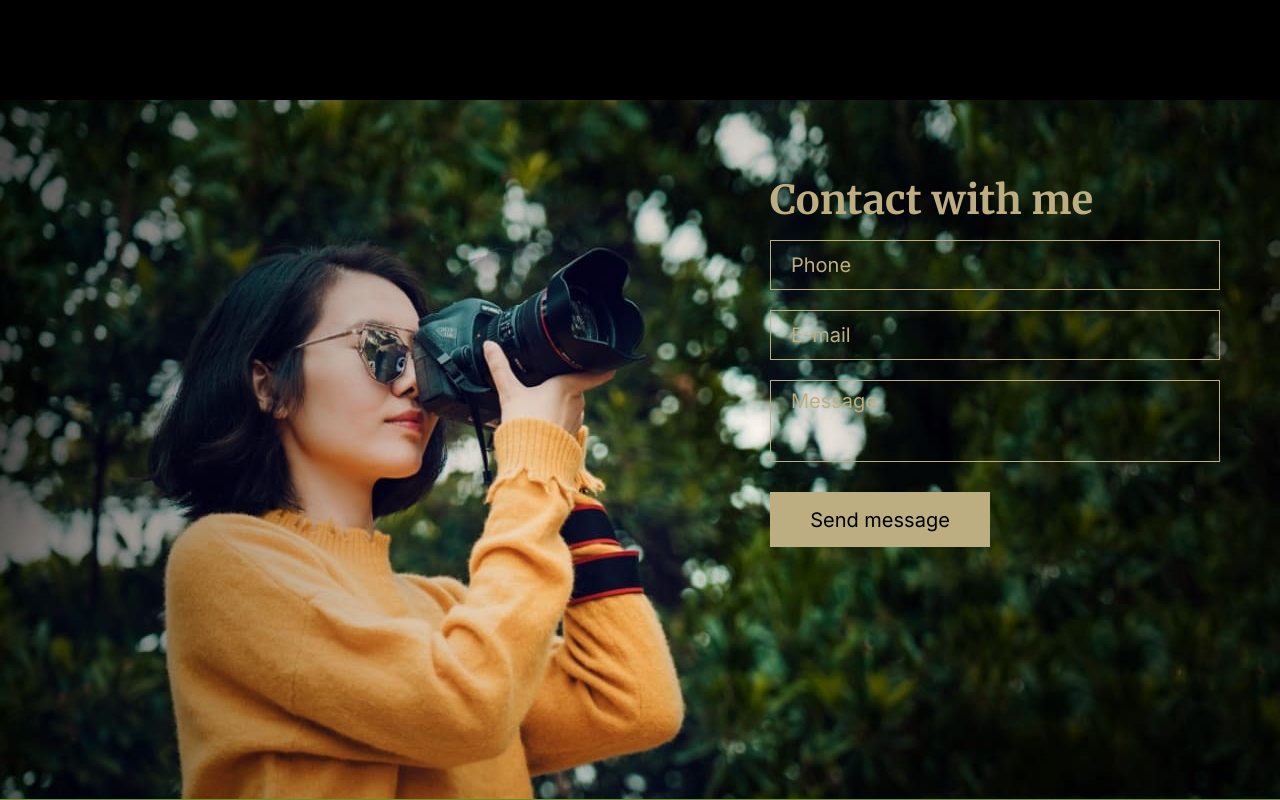
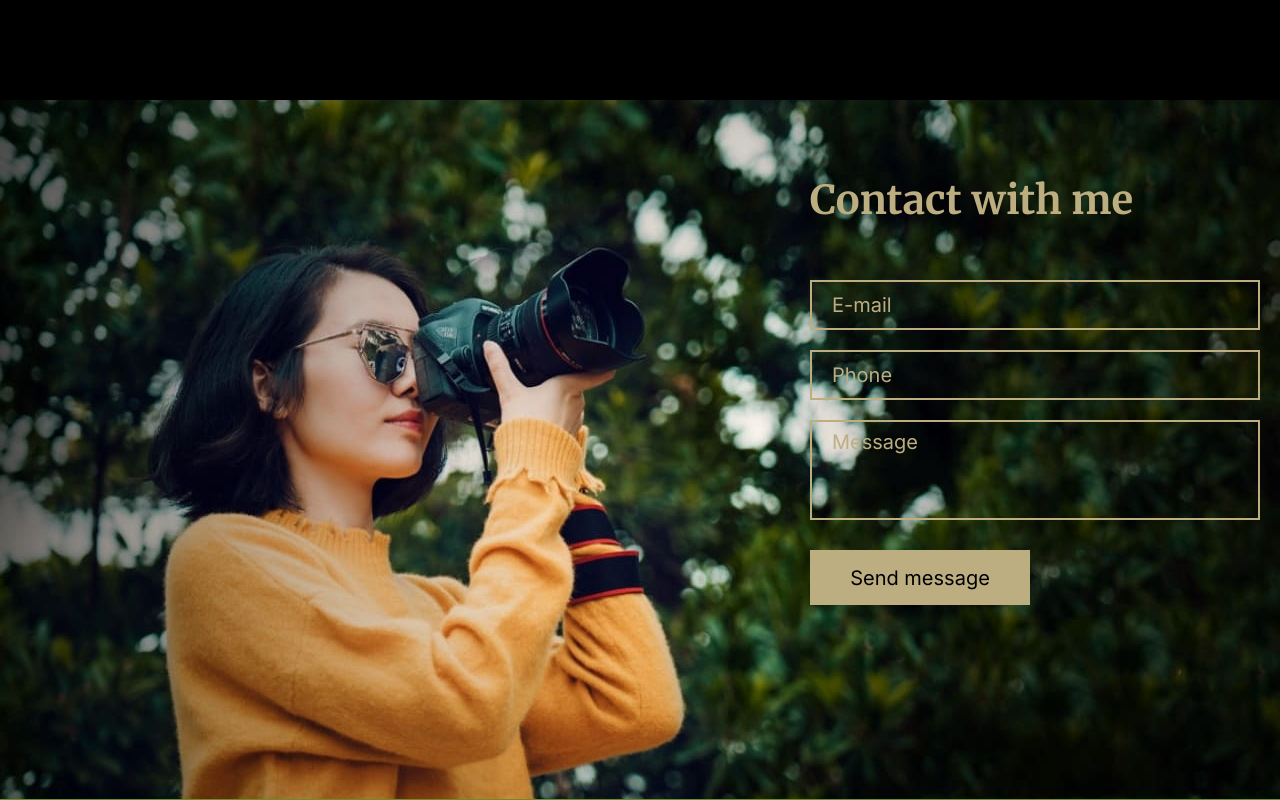
Before and after one commit to gbpljc/Test, a plain HTML site: page index.html in a window 1280 px wide. Shown: the part 5672-6472 px from the top of the page. Drawn offline with Linux system fonts and the light colour scheme.

Commit message:
feat: add contacts styles

```diff
--- a/index.html
+++ b/index.html
@@ -227,8 +227,8 @@
             </h2>
         <div>
           <form class="contacts-form flex inter" action="https://jsonplaceholder.typicode.com/posts" method="post">
+            <input class="contacts-input inter" type="email" placeholder="E-mail">
             <input class="contacts-input inter" type="tel" placeholder="Phone">
-            <input class="contacts-input inter" type="email" placeholder="E-mail">
             <textarea class="contacts-textarea inter" placeholder="Message"></textarea>
             <button class="contacts-button btn">Send message</button>
           </form>
--- a/style.css
+++ b/style.css
@@ -473,9 +473,7 @@ margin-left: -20px;
 }
 
 .contacts-wrapper {
-  position: relative;
   justify-content: flex-end;
-  left: -40px;
 }
 
 .contacts-form {
@@ -487,6 +485,10 @@ margin-left: -20px;
 width: 450px;
 }
 
+.contacts-title {
+  margin-bottom: 40px;
+}
+
 .contacts-input {
   height: 50px;
   margin-bottom: 20px;
@@ -494,7 +496,7 @@ width: 450px;
 
 .contacts-textarea {
   resize: none;
-  max-height: 100px;
+  height: 100px;
   margin-bottom: 30px;
 }
 
@@ -502,7 +504,7 @@ width: 450px;
 .contacts-textarea {
   color: var(--color);
   background-color: var(--background-color);
-  border: 1px solid var(--color);
+  border: 2px solid var(--color);
   padding: 0 20px
 }
 
```
